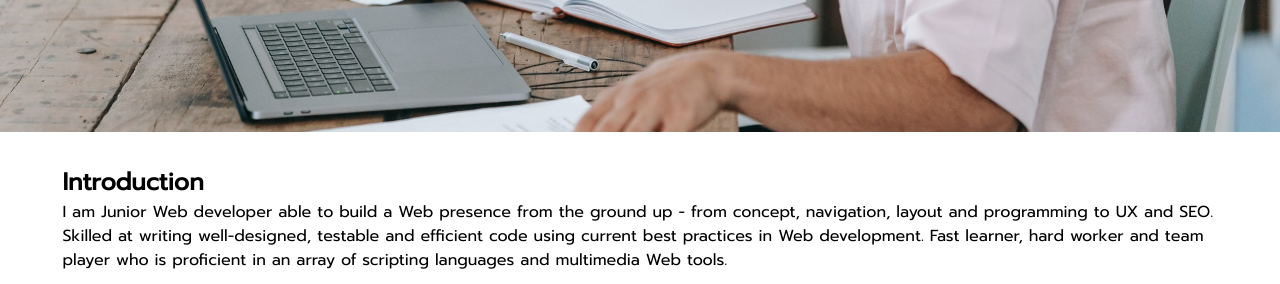
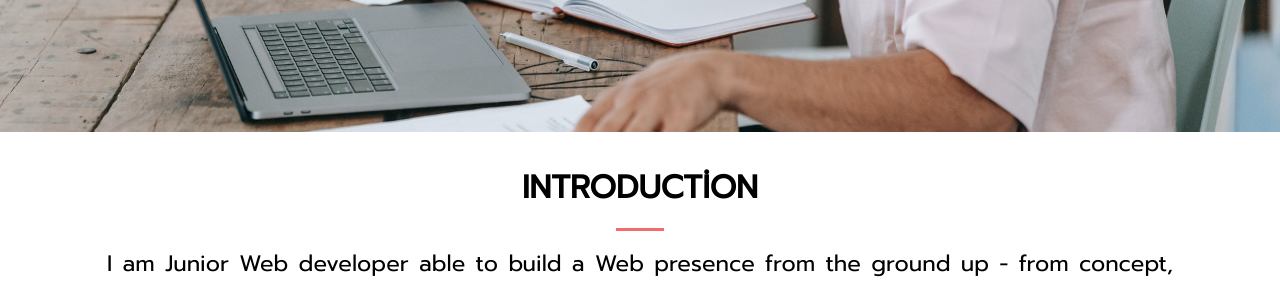
Before and after one commit to BurcuML/Freelancer, a website: page public/index.html in a window 1280 px wide. Shown: the part 668-952 px from the top of the page. Drawn offline with nearby package versions, Linux system fonts and the light colour scheme; files that its build step writes are made by us from their sources.

Commit message:
Fix formatting in _utilities.scss and add missing styles for text alignment and section titles

```diff
--- a/scss/_utilities.scss
+++ b/scss/_utilities.scss
@@ -1,4 +1,4 @@
-@use 'variables';
+@use "variables";
 
 .container {
     max-width: variables.$max-width;
@@ -83,3 +83,26 @@ input[class^='btn-']:hover {
         margin: 4rem 0;
     }
 }
+
+.text-center {
+    text-align: center;
+}
+
+.section-title {
+    font-size: 2rem;
+    padding-bottom: 1rem;
+    text-transform: uppercase;
+}
+
+.border-bottom {
+    height: 3px;
+    width: 3rem;
+    background-color: variables.$primary-color;
+    margin: 0 auto 1rem auto;
+}
+
+.lead {
+    font-size: 1.4rem;
+    margin-bottom: 2rem;
+    word-spacing: 2px;
+}
```
